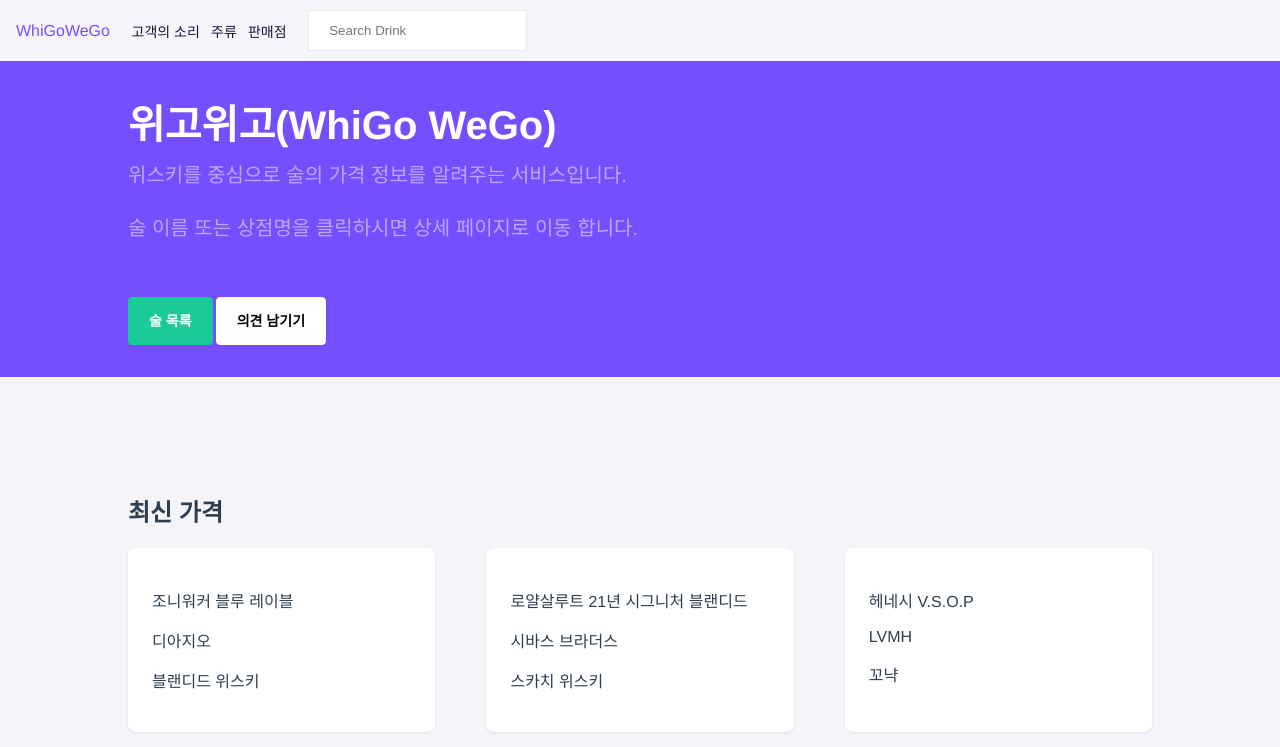
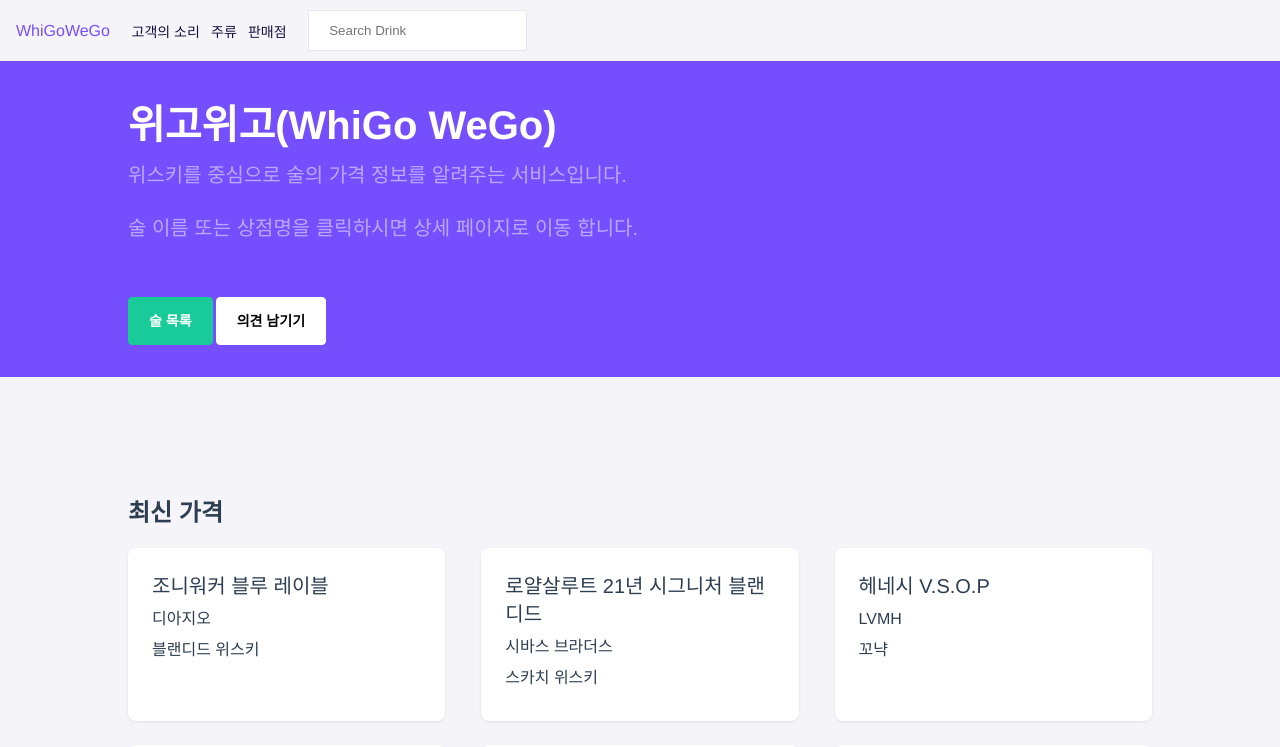
Before and after one commit to KangBit/whigowego, a Vue app: page / in a window 1280 px wide. Shown: the top 747 px of the page. Built offline with nearby package versions, Linux system fonts and the light colour scheme.

Commit message:
DrinkListItem css 수정

```diff
--- a/src/components/ListItem/DrinkListItem.vue
+++ b/src/components/ListItem/DrinkListItem.vue
@@ -32,10 +32,37 @@ export default defineComponent({
   },
 });
 </script>
+<style lang="scss">
+// 'sm': '640px' // @media (min-width: 640px)
+// 'md': '768px' // @media (min-width: 768px)
+// 'lg': '1024px' // @media (min-width: 1024px)
+// 'xl': '1280px' // @media (min-width: 1280px)
+// '2xl': '1536px' // @media (min-width: 1536px)
 
-<style lang="scss">
+// mobile: '360px' // @media (min-width: 360px)
+// foldable: '523px' // @media (min-width: 523px)
+// tablet: '768px' // @media (min-width: 768px)
+// 'under-foldable': { max: '522px' } // @media (max-width: 522px)
+// 'under-tablet': { max: '767px' } // @media (max-width: 767px)
+// 'under-mobile': { max: '359px' } // @media (max-width: 359px)
+
+@media (max-width: 768px) {
+  .card {
+    width: 100%;
+  }
+}
+@media (min-width: 768px) {
+  .card {
+    width: 48%;
+  }
+}
+@media (min-width: 1024px) {
+  .card {
+    width: 31%;
+  }
+}
+
 .card {
-  width: 30%;
   border: 0;
   border-radius: 0.5rem;
   box-shadow: 0 1px 3px rgb(3 0 71 / 9%);
@@ -47,5 +74,16 @@ export default defineComponent({
   flex: 1 1 auto;
   padding: 1.5rem;
   text-align: left;
+  line-height: 1.4;
+  font-weight: 500;
+  p {
+    font-size: 1rem;
+    margin-block: 0;
+    margin-bottom: 0.5rem;
+
+    &:first-of-type {
+      font-size: 1.25rem;
+    }
+  }
 }
 </style>
```
